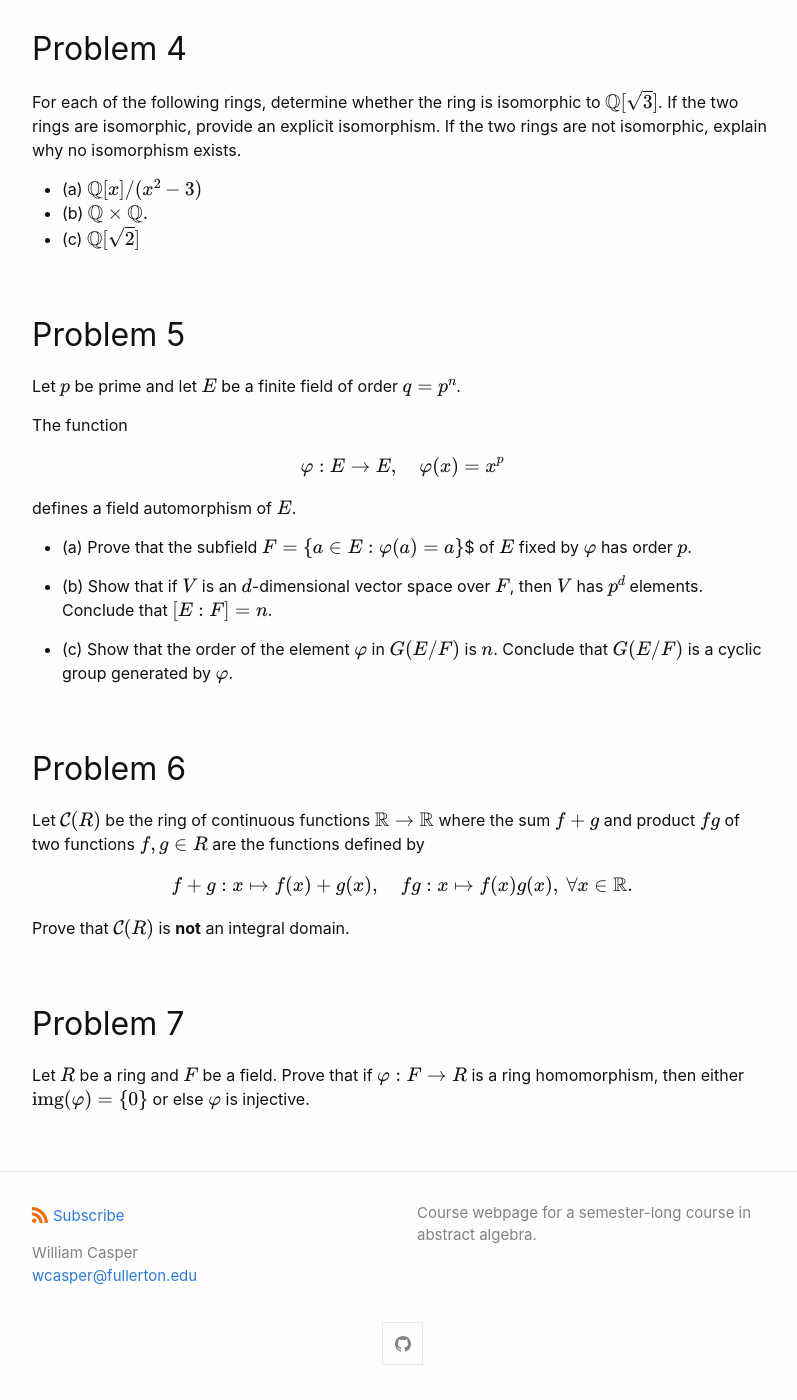
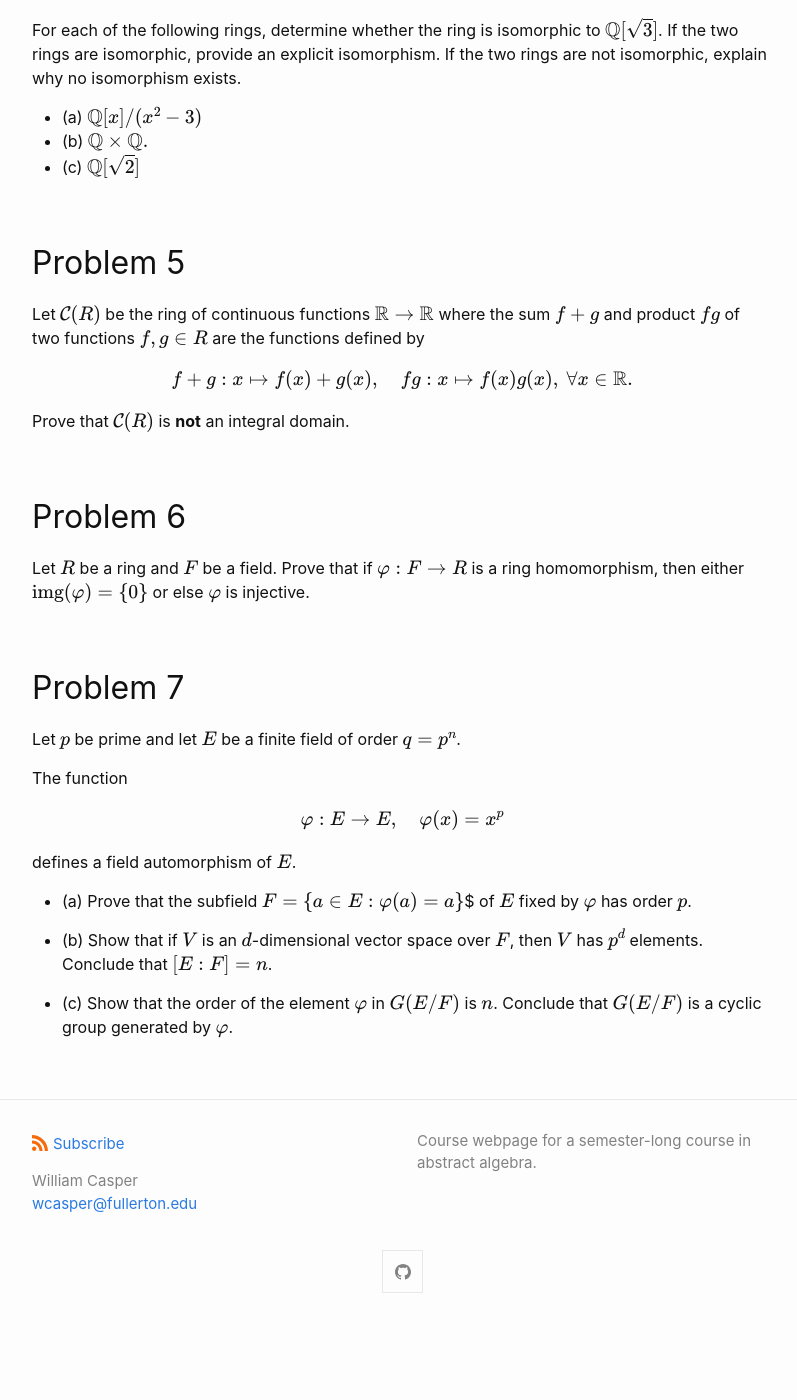
Before and after one commit to wcasper/math407spring2021, a Jekyll site: the page built from extras/final-inclass.md, in a window 1280 px wide and 1400 px high, scrolled down 1444 px. Shown: the whole window, without its empty margins (238-1035 px from the left). Built offline with Jekyll 4.4.1, drawn with Linux system fonts in a browser that asks for light colours; after the commit the page ends 2772 px from its top, so only the background shows below that; part of the change alters nothing that is shown; some of the changed text lies outside the part shown.

Commit message:
revised final

```diff
--- a/extras/final-inclass.md
+++ b/extras/final-inclass.md
@@ -14,12 +14,10 @@ Note: you may NOT use a theorem or result from class to prove something when it
 **True or False.**  For each of the following questions, write TRUE if the statment is true and FALSE if the statement is FALSE.
 
 * (a) If $$H$$ is a normal subgroup of $$G$$ and $$K$$ is a normal subgroup of $$H$$, then $$K$$ is a normal subgroup of $$G$$.
-* (b) The group $$\mathbb Q$$ with binary operation $$+$$ is a free abelian group.
-* (c) Any group of order $$121 = 11\cdot 11$$ is abelian.
-* (d) Up to isomorphism, there are exactly $$6$$ abelian groups of order $$54$$.
-* (e) If $$f(x)\in\mathbb Q[x]$$ is irreducible, then all the roots of $$f(x)$$ are different.
-* (f) If $$R$$ is an integral domain, then there exists a field $$F$$ with $$R$$ a subring of $$F$$.
-* (g) If $$F\subseteq E$$ is a field extension, then the order of the group $$G(E/F)$$ is the same as the index $$[E:F]$$.
+* (b) Up to isomorphism, there are exactly $$6$$ abelian groups of order $$54$$.
+* (c) The group $$\mathbb Q$$ with binary operation $$+$$ is a free abelian group.
+* (d) If $$f(x)\in\mathbb Q[x]$$ is irreducible, then all the roots of $$f(x)$$ are different.
+* (e) If $$R$$ is an integral domain, then there exists a field $$F$$ with $$R$$ a subring of $$F$$.
 
 
 ## Problem 2
@@ -65,6 +63,18 @@ If the two rings are not isomorphic, explain why no isomorphism exists.
 
 ## Problem 5
 
+Let $$\mathcal C(R)$$ be the ring of continuous functions $$\mathbb R\rightarrow\mathbb R$$ where the sum $$f+g$$ and product $$fg$$ of two functions $$f,g\in R$$ are the functions defined by
+
+$$f+g: x\mapsto f(x) + g(x),\quad fg: x\mapsto f(x)g(x),\ \forall x\in\mathbb R.$$
+
+Prove that $$\mathcal C(R)$$ is **not** an integral domain.
+
+## Problem 6
+Let $$R$$ be a ring and $$F$$ be a field.  Prove that if $$\varphi: F\rightarrow R$$ is a ring homomorphism, then either $$\text{img}(\varphi) = \{0\}$$ or else $$\varphi$$ is injective.
+
+
+## Problem 7
+
 Let $$p$$ be prime and let $$E$$ be a finite field of order $$q = p^n$$.
 
 The function
@@ -78,15 +88,3 @@ defines a field automorphism of $$E$$.
 * (b) Show that if $$V$$ is an $$d$$-dimensional vector space over $$F$$, then $$V$$ has $$p^d$$ elements.  Conclude that $$[E: F] = n$$.
 
 * (c) Show that the order of the element $$\varphi$$ in $$G(E/F)$$ is $$n$$.  Conclude that $$G(E/F)$$ is a cyclic group generated by $$\varphi$$.
-
-
-## Problem 6
-
-Let $$\mathcal C(R)$$ be the ring of continuous functions $$\mathbb R\rightarrow\mathbb R$$ where the sum $$f+g$$ and product $$fg$$ of two functions $$f,g\in R$$ are the functions defined by
-
-$$f+g: x\mapsto f(x) + g(x),\quad fg: x\mapsto f(x)g(x),\ \forall x\in\mathbb R.$$
-
-Prove that $$\mathcal C(R)$$ is **not** an integral domain.
-
-## Problem 7
-Let $$R$$ be a ring and $$F$$ be a field.  Prove that if $$\varphi: F\rightarrow R$$ is a ring homomorphism, then either $$\text{img}(\varphi) = \{0\}$$ or else $$\varphi$$ is injective.
```
